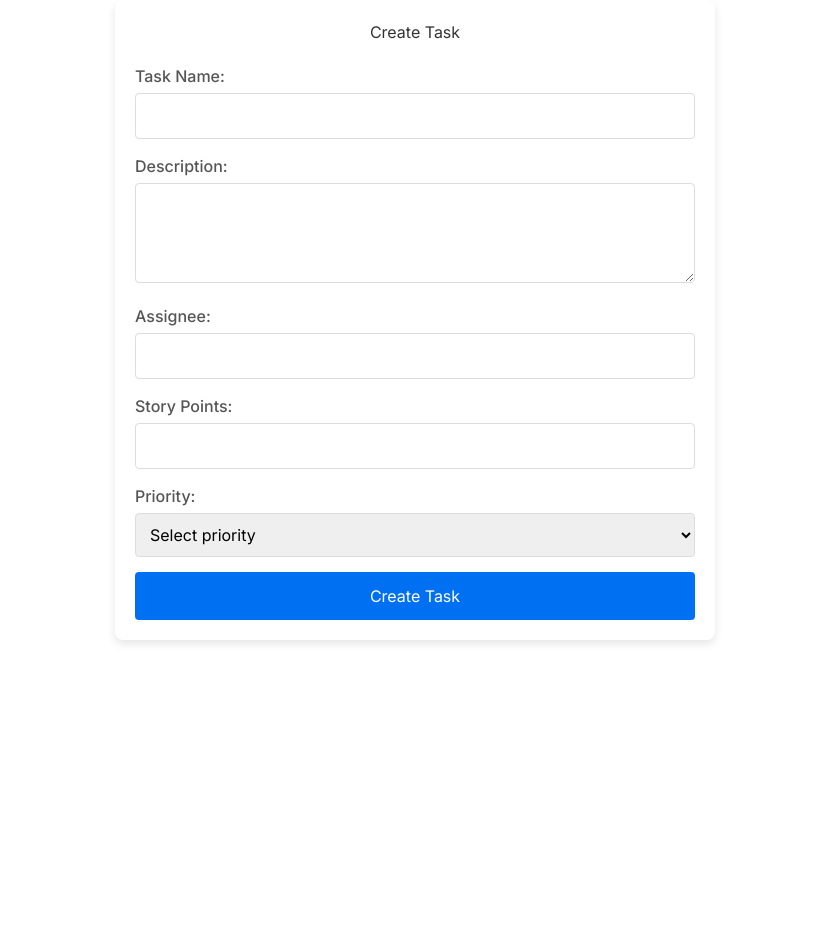
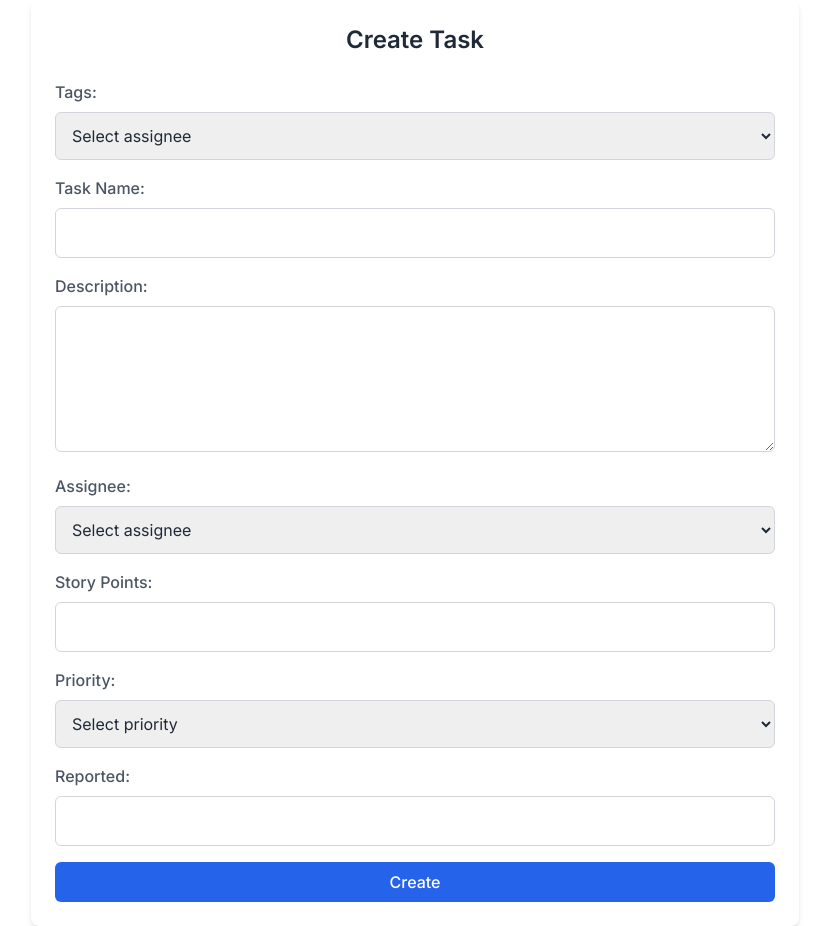
Before and after one commit to Nithish-acs/task-tracker, a Next.js app: page /createTask in a window 1280 px wide. Shown: the whole page, without its empty margins (225-1054 px from the left). Before the commit the page ends 800 px from the top, so only its background shows below. Built offline with nearby package versions, Linux system fonts and the light colour scheme.

Commit message:
initial commit

```diff
--- a/app/createTask/page.js
+++ b/app/createTask/page.js
@@ -1,5 +1,3 @@
-// components/CreateTaskForm.js
-
 "use client";
 import { useState } from 'react';
 
@@ -9,169 +7,138 @@ export default function CreateTask() {
   const [assignee, setAssignee] = useState('');
   const [storyPoints, setStoryPoints] = useState('');
   const [priority, setPriority] = useState('');
+  const [reported, setReported] = useState('');
+  const [tags, setTags] = useState([]);
   const [message, setMessage] = useState('');
 
-    const handleSubmit = async (e) => {
-        const client = new Client()
-    .setEndpoint(process.env.NEXT_PUBLIC_APPWRITE_ENDPOINT) // Your Appwrite endpoint
-    .setProject(process.env.NEXT_PUBLIC_APPWRITE_PROJECT_ID);
+  const assignees = ["Alice", "Bob", "Charlie"]; // Example assignees
+  const priorities = ["Low", "Medium", "High"]; // Example priorities
+  const availableTags = ["Bug", "Feature", "Improvement", "Task"]; // Example tags
+
+  const handleTagsChange = (e) => {
+    const selectedOptions = Array.from(e.target.selectedOptions, option => option.value);
+    setTags(selectedOptions);
+  };
+
+  const handleSubmit = (e) => {
     e.preventDefault();
-        // Process form submission here
-        // Example: Send data to an API endpoint
-        if (storyPoints <= 0) {
-            setMessage('Story Points must be greater than zero.');
-            return;
-        }
-        var data = {
-            taskName: taskName,
-            description: description,
-            assignee: assignee,
-            storyPoints: storyPoints,
-            priority: priority,
-        };
-        console.log(data);
-        try {
-            const response = await fetch('/api/create-task', {
-                method: 'POST',
-                headers: {
-                    'Content-Type': 'application/json',
-                },
-                body: JSON.stringify({
+    // Handle form submission
+    console.log({
       taskName,
       description,
       assignee,
       storyPoints,
       priority,
-                }),
+      reported,
+      tags
     });
-            const data = await response.json();
-            if (data.success) {
-                setMessage('Task created successfully!');
-            } else {
-                setMessage(`Error: ${data.message}`);
-            }
-        } catch (error) {
-            setMessage(`Error: ${error.message}`);
-        }
+    setMessage("Task created successfully!");
   };
 
   return (
-        <div className="form-container">
-            <h1>Create Task</h1>
+    <div className="bg-white rounded-lg shadow-md p-6 max-w-3xl mx-auto">
+      <h1 className="text-2xl font-semibold mb-6 text-gray-800 text-center">Create Task</h1>
       <form onSubmit={handleSubmit}>
-                <div className="input-group">
-                    <label htmlFor="taskName">Task Name:</label>
+      <div className="mb-4">
+          <label htmlFor="tags" className="block text-gray-600 font-medium mb-2">Tags:</label>
+          <select
+            id="tags"
+            value={tags}
+            onChange={handleTagsChange}
+            className="w-full p-3 border border-gray-300 rounded-md text-gray-800"
+          >
+            <option value="" disabled>Select assignee</option>
+            {availableTags.map((tag) => (
+              <option key={tag} value={tag}>
+                {tag}
+              </option>
+            ))}
+          </select>
+        </div>
+        <div className="mb-4">
+          <label htmlFor="taskName" className="block text-gray-600 font-medium mb-2">Task Name:</label>
           <input
             type="text"
             id="taskName"
             value={taskName}
             onChange={(e) => setTaskName(e.target.value)}
             required
+            className="w-full p-3 border border-gray-300 rounded-md text-gray-800"
           />
         </div>
-                <div className="input-group">
-                    <label htmlFor="description">Description:</label>
+        <div className="mb-4">
+          <label htmlFor="description" className="block text-gray-600 font-medium mb-2">Description:</label>
           <textarea
             id="description"
             value={description}
             onChange={(e) => setDescription(e.target.value)}
             required
+            className="w-full p-3 border border-gray-300 rounded-md text-gray-800 resize-y"
+            rows="5"
           ></textarea>
         </div>
-                <div className="input-group">
-                    <label htmlFor="assignee">Assignee:</label>
-                    <input
-                        type="text"
+        <div className="mb-4">
+          <label htmlFor="assignee" className="block text-gray-600 font-medium mb-2">Assignee:</label>
+          <select
             id="assignee"
             value={assignee}
             onChange={(e) => setAssignee(e.target.value)}
             required
-                    />
+            className="w-full p-3 border border-gray-300 rounded-md text-gray-800"
+          >
+            <option value="" disabled>Select assignee</option>
+            {assignees.map((assignee) => (
+              <option key={assignee} value={assignee}>
+                {assignee}
+              </option>
+            ))}
+          </select>
         </div>
-                <div className="input-group">
-                    <label htmlFor="storyPoints">Story Points:</label>
+        <div className="mb-4">
+          <label htmlFor="storyPoints" className="block text-gray-600 font-medium mb-2">Story Points:</label>
           <input
             type="number"
             id="storyPoints"
+            max={13}
+            min={1}
             value={storyPoints}
             onChange={(e) => setStoryPoints(e.target.value)}
             required
+            className="w-full p-3 border border-gray-300 rounded-md text-gray-800"
           />
         </div>
-                <div className="input-group">
-                    <label htmlFor="priority">Priority:</label>
+        <div className="mb-4">
+          <label htmlFor="priority" className="block text-gray-600 font-medium mb-2">Priority:</label>
           <select
             id="priority"
             value={priority}
             onChange={(e) => setPriority(e.target.value)}
             required
+            className="w-full p-3 border border-gray-300 rounded-md text-gray-800"
           >
             <option value="" disabled>Select priority</option>
-                        <option value="low">Low</option>
-                        <option value="medium">Medium</option>
-                        <option value="high">High</option>
+            {priorities.map((priority) => (
+              <option key={priority} value={priority.toLowerCase()}>
+                {priority}
+              </option>
+            ))}
           </select>
         </div>
-                <button type="submit" className="button">Create Task</button>
-                {message && <p className="message">{message}</p>}
+        <div className="mb-4">
+          <label htmlFor="reported" className="block text-gray-600 font-medium mb-2">Reported:</label>
+          <input
+            type="text"
+            id="reported"
+            value={reported}
+            onChange={(e) => setReported(e.target.value)}
+            required
+            className="w-full p-3 border border-gray-300 rounded-md text-gray-800"
+          />
+        </div>
+
+        <button type="submit" className="bg-blue-600 text-white rounded-md px-4 py-2 font-medium w-full hover:bg-blue-700 transition duration-300">Create {tags}</button>
+        {message && <p className="mt-4 text-red-600 text-center text-sm">{message}</p>}
       </form>
-            <style jsx>{`
-                .form-container {
-                    background: #fff;
-                    border-radius: 8px;
-                    box-shadow: 0 4px 8px rgba(0, 0, 0, 0.1);
-                    padding: 20px;
-                    max-width: 600px;
-                    margin: 0 auto;
-                }
-                h1 {
-                    margin-bottom: 20px;
-                    color: #333;
-                    text-align: center;
-                }
-                .input-group {
-                    margin-bottom: 15px;
-                }
-                .input-group label {
-                    display: block;
-                    margin-bottom: 5px;
-                    color: #555;
-                    font-weight: 500;
-                }
-                .input-group input,
-                .input-group select,
-                .input-group textarea {
-                    width: 100%;
-                    padding: 10px;
-                    border: 1px solid #ddd;
-                    border-radius: 4px;
-                    font-size: 16px;
-                }
-                .input-group textarea {
-                    resize: vertical;
-                    height: 100px;
-                }
-                .button {
-                    background: #0070f3;
-                    color: #fff;
-                    border: none;
-                    border-radius: 4px;
-                    padding: 12px;
-                    font-size: 16px;
-                    cursor: pointer;
-                    transition: background 0.3s;
-                    width: 100%;
-                }
-                .button:hover {
-                    background: #005bb5;
-                }
-                .message {
-                    margin-top: 20px;
-                    color: #e74c3c;
-                    font-size: 14px;
-                    text-align: center;
-                }
-            `}</style>
     </div>
   );
 }
--- a/pages/login.js
+++ b/pages/login.js
@@ -1,7 +1,8 @@
+"use client"
 import { useState } from 'react';
 import { account } from '../src/lib/appwrite';
 import { useRouter } from 'next/router';
-
+import '../app/globals.css';
 
 export default function Login() {
   const [email, setEmail] = useState('');
@@ -19,23 +20,49 @@ export default function Login() {
     }
   };
 
+  const signUpNavigate = ()=>{
+    router.push('/register');
+  }
   return (
+    <div className="flex items-center justify-center min-h-screen bg-gray-100">
+      <div className="bg-white p-8 rounded-lg shadow-md w-full max-w-sm">
+        <div className="text-center mb-6">
+          {/* <img
+            src="/logo.png" // Replace with the path to your logo
+            alt="Logo"
+            className="mx-auto mb-4 w-24 h-24"
+          /> */}
+        </div>
         <form onSubmit={handleLogin}>
+          <div className="mb-4">
             <input
               type="email"
               value={email}
               onChange={(e) => setEmail(e.target.value)}
               placeholder="Email"
               required
+              className="w-full p-3 border border-gray-300 rounded-md text-gray-800"
             />
+          </div>
+          <div className="mb-4">
             <input
               type="password"
               value={password}
               onChange={(e) => setPassword(e.target.value)}
               placeholder="Password"
               required
+              className="w-full p-3 border border-gray-300 rounded-md text-gray-800"
             />
-      <button type="submit">Login</button>
+          </div>
+          <span onClick={signUpNavigate}  className="cursor-pointer text-blue-600 hover:text-blue-800 underline">New User</span>
+          <button
+            type="submit"
+            className="bg-blue-600 text-white rounded-md px-4 py-2 font-medium w-full hover:bg-blue-700 transition duration-300"
+          >
+            Login
+          </button>
         </form>
+      </div>
+    </div>
   );
 }
```
Lines whose indentation alone changed are shown as unchanged.
